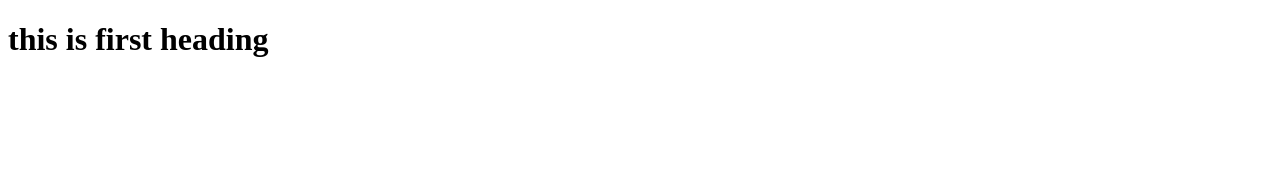
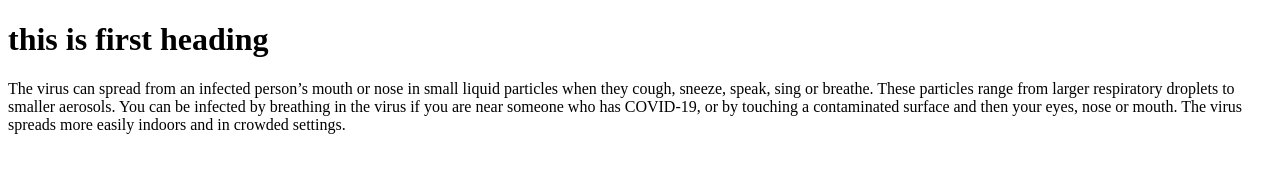
Before and after one commit to kudustekle/kudustekle, a plain HTML site: page index.html in a window 1280 px wide. Drawn offline with Linux system fonts and the light colour scheme.

Commit message:
Update index.html

```diff
--- a/index.html
+++ b/index.html
@@ -6,5 +6,7 @@
 </head>
 <body>
 <h1>this is first heading</h1>
+	<p>The virus can spread from an infected person’s mouth or nose in small liquid particles when they cough, sneeze, speak, sing or breathe. These particles range from larger respiratory droplets to smaller aerosols.
+You can be infected by breathing in the virus if you are near someone who has COVID-19, or by touching a contaminated surface and then your eyes, nose or mouth. The virus spreads more easily indoors and in crowded settings.</p>
 </body>
 </html>
```
